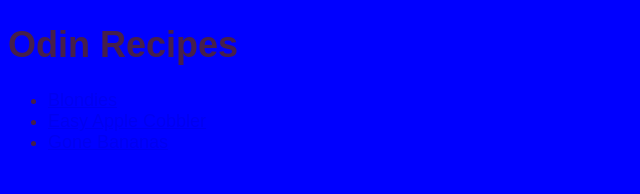
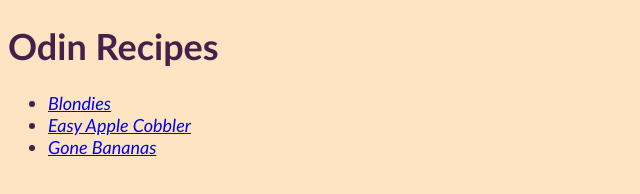
Before and after one commit to eghutchison/odin-recipes, a plain HTML site: page index.html in a window 1280 px wide. Shown: the whole page, without its empty margins (0-640 px from the left). Drawn offline with Linux system fonts and the light colour scheme.

Commit message:
update CSS for Odin Recipes

```diff
--- a/index.html
+++ b/index.html
@@ -3,7 +3,7 @@
 <head>
     <meta charset="UTF-8">
     <title>Odin Recipes</title>
-    <link rel="stylesheet" href="/style.css" />
+    <link rel="stylesheet" href="style.css" />
 </head>
 <body>
     <h1>Odin Recipes</h1>
--- a/style.css
+++ b/style.css
@@ -1,8 +1,11 @@
 /* style.css */
 
 body {
-    background-color: blue;
-    font-family: Arial, Helvetica, sans-serif;
+    background-color: bisque;
+    font-family: 'Trebuchet MS', 'Lucida Sans Unicode', 'Lucida Grande', 'Lucida Sans', Arial, sans-serif, Courier, monospace, Helvetica, sans-serif;
     font-size: large;
     color: rgb(70, 31, 74);
 }
+a {
+    font-style: italic;
+}
```
